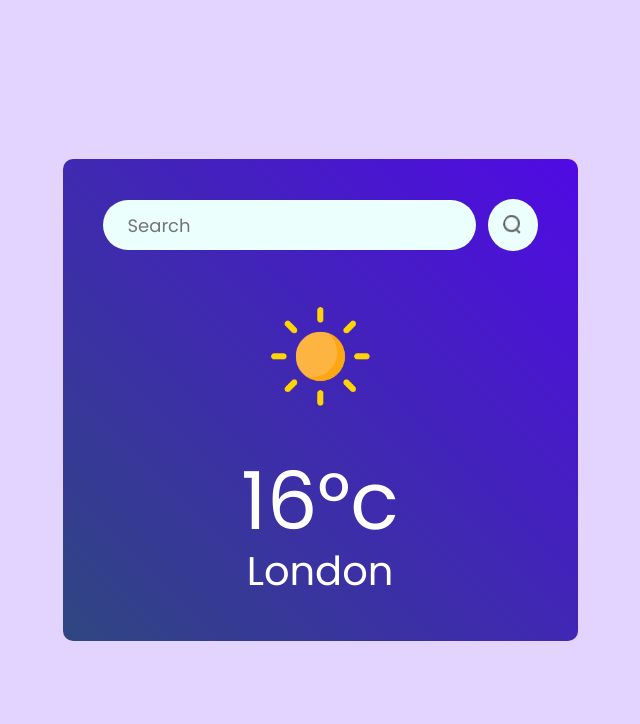
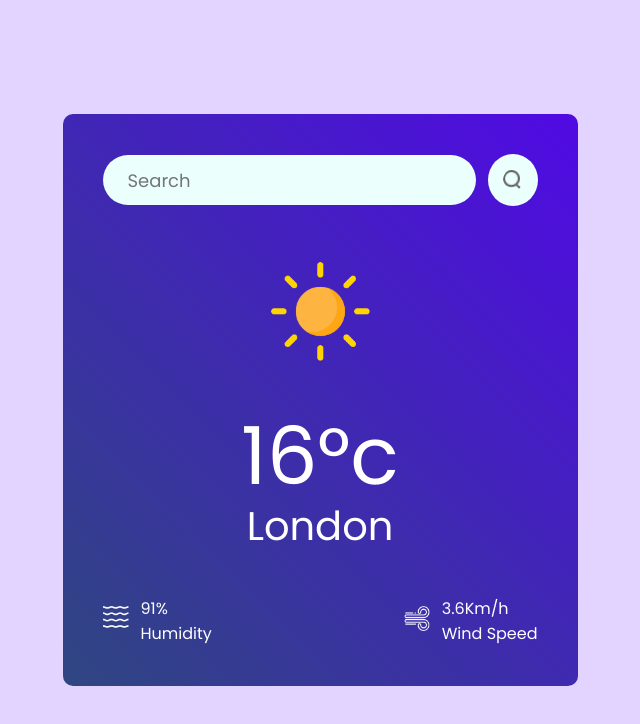
Before and after one commit to MG10327/WeatherApp, a React (Vite) app: page / in a window 1280 px wide. Shown: the top 724 px of the page, without its empty margins (320-960 px from the left). Built offline with nearby package versions, Linux system fonts and the light colour scheme.

Commit message:
setup weathe app ui

```diff
--- a/src/components/Weather.jsx
+++ b/src/components/Weather.jsx
@@ -20,6 +20,22 @@
           <img src={clear_icon} alt="" className='weather-icon'/>
           <p className='temperature'>16°c</p>
           <p className='location'>London</p>
+          <div className="weather-data">
+            <div className="col">
+              <img src={humidity_icon} alt="" />
+              <div>
+                <p>91%</p>
+                <span>Humidity</span>
+              </div>
+            </div>
+            <div className="col">
+              <img src={wind_icon} alt="" />
+              <div>
+                <p>3.6Km/h</p>
+                <span>Wind Speed</span>
+              </div>
+            </div>
+          </div>
         </div>
     </div>
   )
--- a/src/components/Weather.scss
+++ b/src/components/Weather.scss
@@ -10,6 +10,22 @@
     display: flex;
     align-items: center;
     flex-direction: column;
+
+    .weather-icon {
+        width: 150px;
+        margin: 30px 0;
+    }
+
+    .temperature {
+        color: #fff;
+        font-size: 80px;
+        line-height: 1;
+    }
+
+    .location {
+        color: #fff;
+        font-size: 40px;
+    }
 }
 
 .search-bar {
@@ -37,18 +53,30 @@
     }
 }
 
-.weather-icon {
-    width: 150px;
-    margin: 30px 0;
+.weather-data {
+    width: 100%;
+    margin-top: 40px;
+    color: #fff;
+    display: flex;
+    justify-content: space-between;
+
+    .col {
+
+    }
 }
 
-.temperature {
-    color: #fff;
-    font-size: 80px;
-    line-height: 1;
+.weather-data .col {
+    display: flex;
+    align-items: flex-start;
+    gap: 12px;
+
+    .span {
+        display: block;
+        font-size: 16px;
+    }
+
+    img {
+        width: 26px;
+        margin-top: 10px;;
+    }
 }
-
-.location {
-    color: #fff;
-    font-size: 40px;
-}
```
